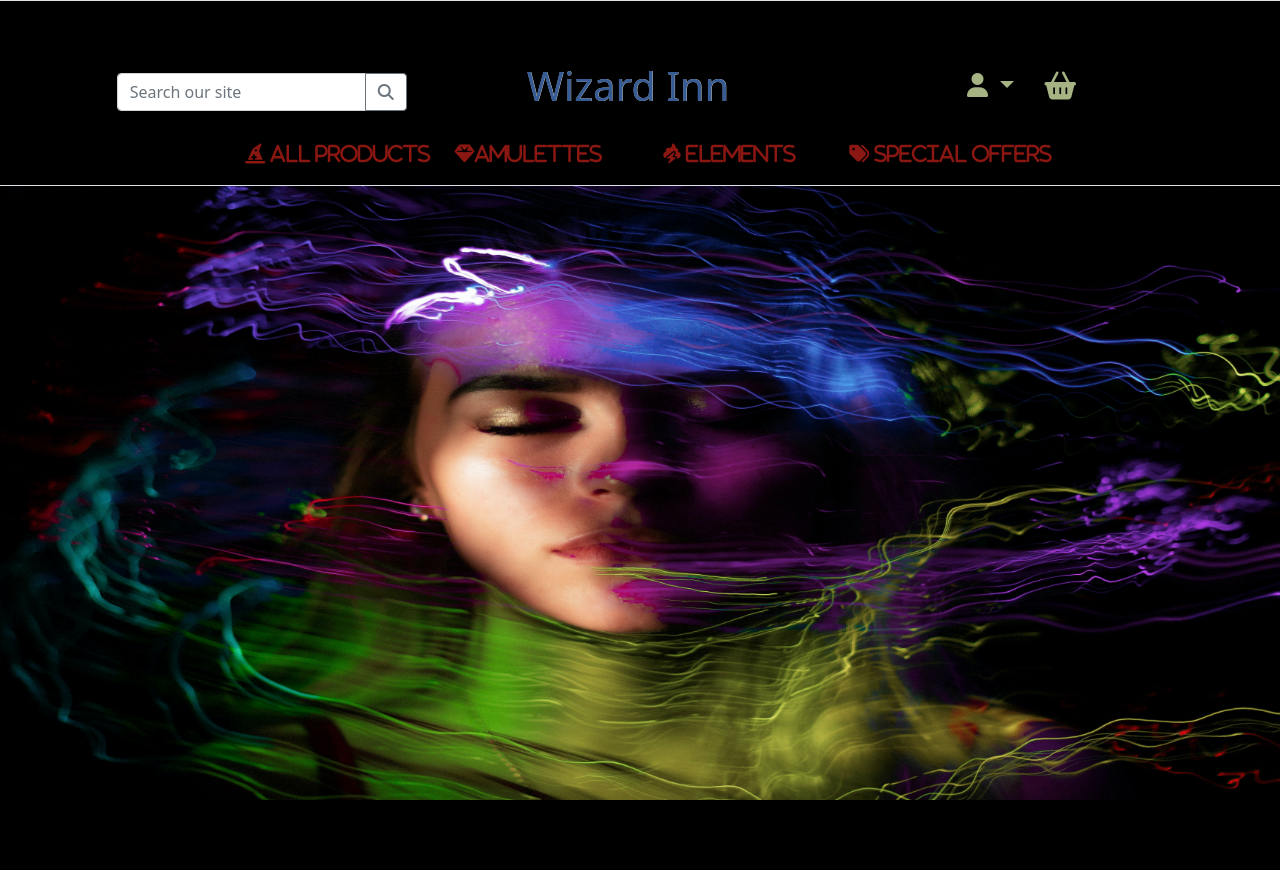
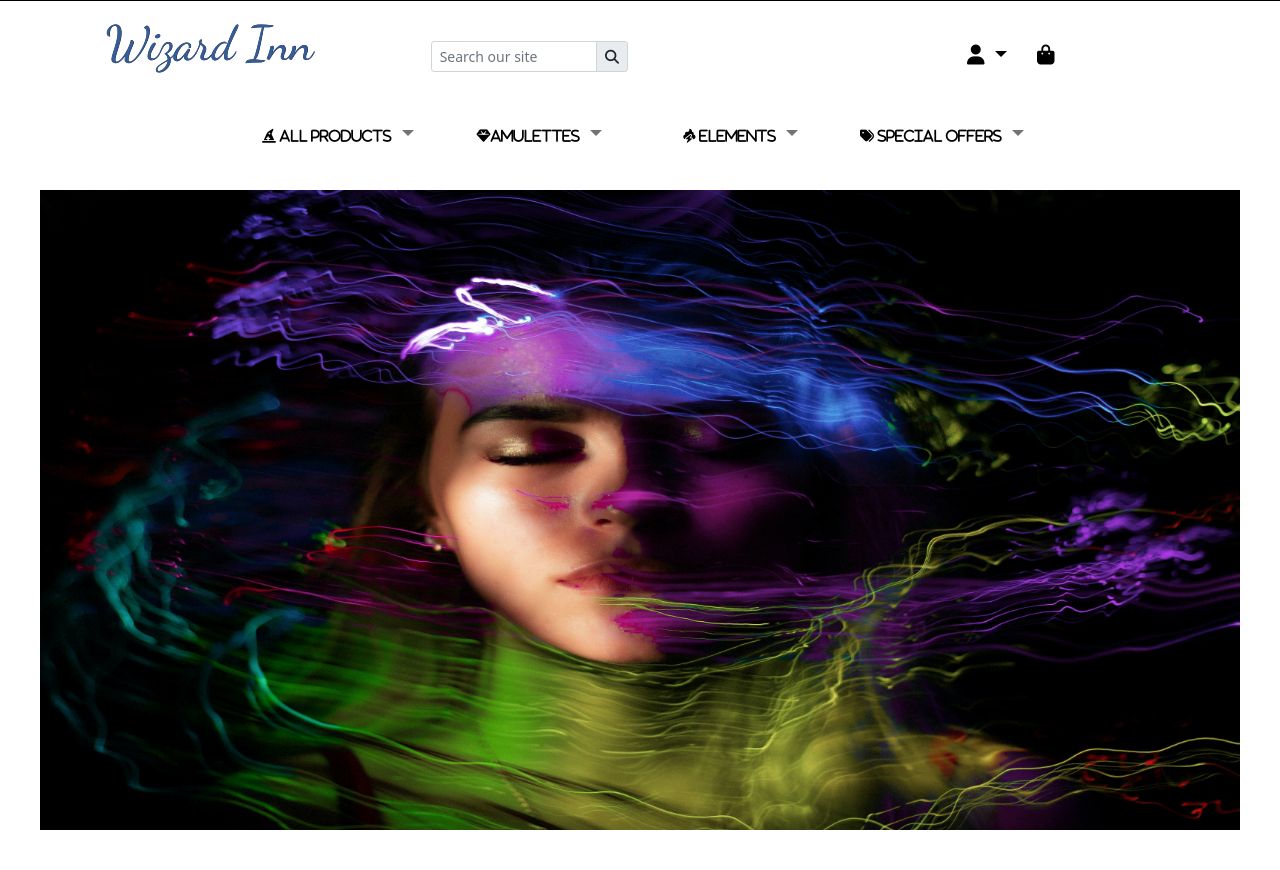
Before and after one commit to Code-Institute-Submissions/GurraT-Gustaf_Inn, a Django app: page / in a window 1280 px wide. Before the commit the page ends 800 px from the top, so only its background shows below. Run offline with Django 3.2, Linux system fonts and the light colour scheme; some libraries are stand-ins or nearby versions.

Commit message:
revised templates

```diff
--- a/static/css/base.css
+++ b/static/css/base.css
@@ -1,38 +1,57 @@
 /* Header */
 
 header{
-  /*background-color: #f3e1fe;*/
-  background-color: #000000;
+  /*background-color: #f3e1fe;
+  background-image: url("/media/pexels-vijay-vinoth-1546070 (1).jpg");
+  background-color: white;
+  background-size: 40%;
+  background-repeat: no-repeat;
+  background-position: center center;*/
+  background-color: white;
+  /*border-bottom: black 1px solid;*/
+  border-top: black 1px solid;
+}
+
+.input-group{
+  height: 10px;
 }
 
 .logo{
   color: #375b94;
-  text-shadow: cornsilk 0.2px 0.2px;
+  text-shadow: #04132c 0.2px 0.2px;
+  font-family: "Dancing Script";
+  font-size: 48px;
 }
 
 .shopbag, .mypage_icon{
-  color:#a6b383;
+  color: black;
+  /*color:#ff981f;
+  text-shadow: #8a1712 0.2px 0.2px;*/
 }
 
 .shopbag:hover, .mypage_icon:hover{
-  color:white;
+  /*color:#ff711f;
+  text-shadow: cornsilk 0.2px 0.2px;*/
 }
 
 
-.nav-link i {
-  color:#8a1712;
-}
-
-#hamburgermenu {
-color:#a21d88;
+.nav-link i, #hamburgermenu {
+  color: black;
+  font-size: 14px;
+  /*color:#8a1712;
+  text-shadow: #ff711f 0.01px 0.01px;*/
 }
 
 .nav-bg-color{
   background-color: white;
 }
 
-.searchfield{
-  border-color: purple;
+.search-field-wrap{
+ margin-top: 5vh;
+}
+
+.account-button-wrap{
+  margin-top: 4vh;
 }
 
 /* side-menu for links in hamburger menu*/
@@ -55,10 +74,28 @@
   }
 /* Index img carousel */
 .index-main{
-  margin-top:160px;
+  margin-top:150px;
+  border:white 40px solid;
 }
 
 .pic1, .pic2 {
 height: 80vh;
 width:80vw;
 }
+
+/* fixed top navbar only on medium and up */
+@media (max-width: 992px) {
+
+  .account-button-wrap{
+    margin-top: 0vh;
+  }
+
+  .logo{
+    font-size: 22px;
+  }
+
+  .index-main{
+    margin-top:110px;
+  }
+
+}
--- a/templates/base.html
+++ b/templates/base.html
@@ -14,6 +14,8 @@
 
     {% block css %}
         <link href="https://cdn.jsdelivr.net/npm/bootstrap@5.0.1/dist/css/bootstrap.min.css" rel="stylesheet" integrity="sha384-+0n0xVW2eSR5OomGNYDnhzAbDsOXxcvSN1TPprVMTNDbiYZCxYbOOl7+AMvyTG2x" crossorigin="anonymous">
+        <link rel="preconnect" href="https://fonts.gstatic.com">
+        <link href="https://fonts.googleapis.com/css2?family=Dancing+Script&display=swap" rel="stylesheet">
         <link rel="stylesheet" href="{% static 'css/base.css' %}">
     {% endblock %}
 
@@ -32,42 +34,39 @@
     <title>Wizard Inn {% block extra_title %} {% endblock %}</title>
   </head>
   <body>
-      <header class="container-fluid fixed-top border-top border-bottom">
+      <header class="container-fluid fixed-top">
         <!-- Header view large device -->
-         <div class="mt-5 row d-none d-lg-block">
-        <form class="row" method="GET" action= "">
-            <div class="col-1"></div>
-            {% include 'includes/search-field.html' %}
-          <!--- Logo --->
+         <div class="row d-none d-lg-block">
+           <div class="row">
+                     <!--- Logo --->
           <div class="col-4 text-center">
             <a href="{% url 'home' %}" class="btn">
-              <p class="fs-1 text-center logo my-0">Wizard Inn</p>
+              <p class="text-center logo">Wizard Inn</p>
             </a>
         </div>
+        {% include 'includes/search-field.html' %}
         <div class="col-1"></div>
         {% include 'includes/my-account-button.html' %}
-          </form>
+      </div>
           {% include 'includes/main-nav.html' %}
         </div>
         <!-- Header view on all device except large device-->
-        <div class="my-5 d-block d-lg-none">
+        <div class="mt-1 mb-3 d-block d-lg-none">
           <div class="row">
-            <div class="col-2">
             {% include 'includes/hamburger-menu.html' %}
-          </div>
-          <div class="col-5 text-center">
+          <div class="col-4 text-center">
             <a href="{% url 'home' %}" class="btn">
-              <p class="fs-2 text-center logo my-0">Wizard Inn</p>
+              <p class="text-center logo my-0">Wizard Inn</p>
             </a>
         </div>
         {% include 'includes/my-account-button.html' %}
       </div>
-        <form class="row mb-10" method="GET" action= "">
-          <div class="col-4"></div>
+      <div class="row">
+      <div class="col-3"></div>
           {% include 'includes/search-field.html' %}
-          <div class="col-4"></div>
-        </form>
         </div>
+      </div>
+
       </header>
 
       {% if messages %}
--- a/templates/includes/hamburger-menu.html
+++ b/templates/includes/hamburger-menu.html
@@ -1,4 +1,4 @@
-<div class="dropdown col-2 mt-2 text-center">
+<div class="dropdown col-4 text-center">
   <a class="btn dropdown-toggle fs-4" href="#" role="button" id="hamburgermenu" data-bs-toggle="dropdown" aria-expanded="false">
     <i class="fas fa-bars"></i>
   </a>
--- a/templates/includes/my-account-button.html
+++ b/templates/includes/my-account-button.html
@@ -1,5 +1,5 @@
-<div class="col-5 col-lg-3 mt-2">
-    <a class="btn mypage_icon dropdown-toggle fs-4" href="#" role="button" id="useroption" data-bs-toggle="dropdown" aria-expanded="false">
+<div class="col-4 col-lg-3 account-button-wrap">
+    <a class="btn mypage_icon dropdown-toggle fs-5" href="#" role="button" id="useroption" data-bs-toggle="dropdown" aria-expanded="false">
       <i class="fas fa-user"></i>
     </a>
     <ul class="dropdown-menu" aria-labelledby="useroption">
@@ -14,5 +14,5 @@
         <a class="dropdown-item" href="#">Login</a>
       {% endif %}
     </ul>
-    <a href="" class="shopbag btn text-center fs-3"> <i class="fas fa-shopping-basket"></i></a>
+    <a href="" class="shopbag btn text-center fs-5"> <i class="fas fa-shopping-bag"></i></a>
 </div>
--- a/templates/includes/search-field.html
+++ b/templates/includes/search-field.html
@@ -1,6 +1,10 @@
-<div class="col-lg-3 mt-4">
-<div class="input-group">
-  <input type="text" class="form-control col-1 nav-bg-color" name="q" placeholder="Search our site" >
-  <button class="btn btn-outline-secondary nav-bg-color" type="submit"><i class="fas fa-search"></i></button>
+<div class="col-6 col-lg-4 search-field-wrap">
+<form class="row" method="GET" action= ""></form>
+<div class="col-lg-6">
+<div class="input-group input-group-sm mb-3">
+  <input type="text" class="form-control" aria-label="Sizing example input" aria-describedby="inputGroup-sizing-sm" name="q" placeholder="Search our site">
+  <button class="input-group-text" id="inputGroup-sizing-sm"  type="submit"><i class="fas fa-search"></i></button>
 </div>
 </div>
+</form>
+</div>
```
Also changed, not shown: media/pexels-energepiccom-426444.jpg (added), media/pexels-vijay-vinoth-1546070 (1).jpg (added).
